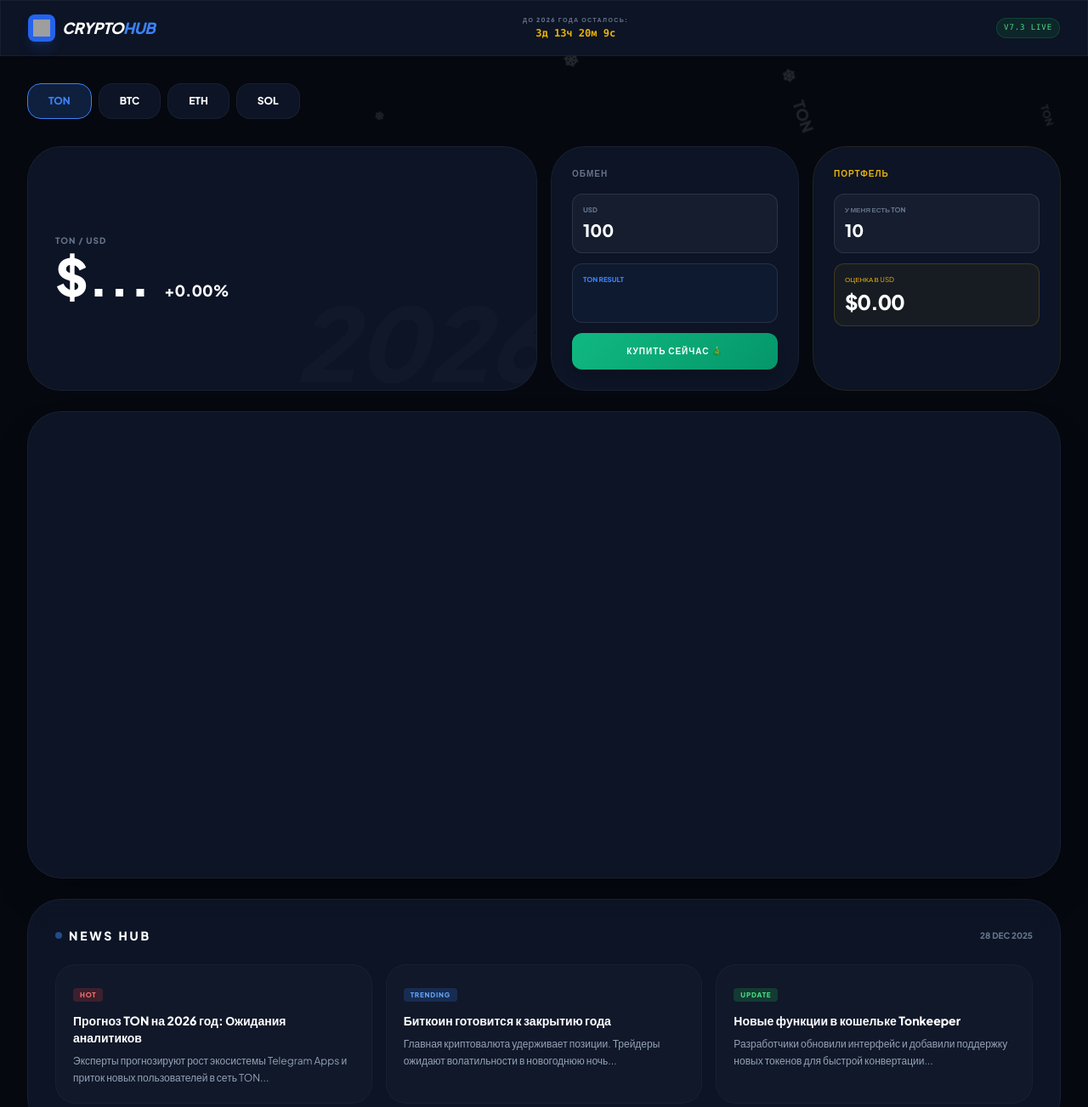
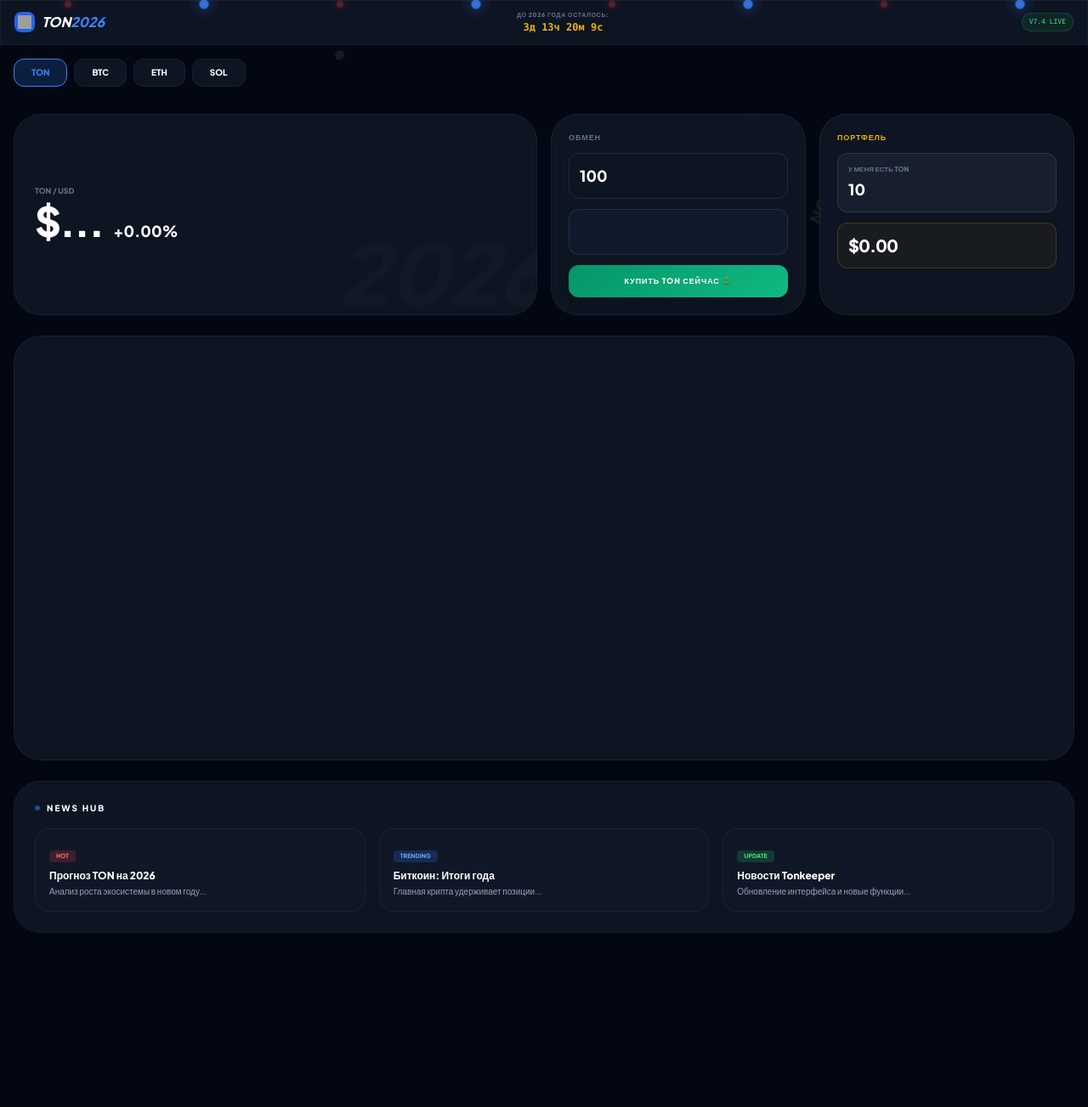
Before and after one commit to kefir4ik60fps-ops/ton-exchange, a plain HTML site: page index.html in a window 1280 px wide. Shown: the top 1303 px of the page at 85% size. After the commit the page ends 1154 px from the top, so only its background shows below. Drawn offline with nearby package versions, Linux system fonts and the light colour scheme; grey boxes are pictures that could not be loaded; a script that the page names is missing.

Commit message:
Update index.html.

```diff
--- a/index.html
+++ b/index.html
@@ -3,127 +3,127 @@
 <head>
     <meta charset="UTF-8">
     <meta name="viewport" content="width=device-width, initial-scale=1.0">
-    <title>Crypto Terminal 2026 — Full Pro v7.3</title>
+    <title>Crypto Hub 2026 — Festive Mobile</title>
     <script src="https://cdn.tailwindcss.com"></script>
     <style>
         @import url('https://fonts.googleapis.com/css2?family=Plus+Jakarta+Sans:wght@400;600;800&display=swap');
-        body { background-color: #05080f; color: white; font-family: 'Plus Jakarta Sans', sans-serif; overflow-x: hidden; }
-        .glass { background: rgba(15, 23, 42, 0.85); backdrop-filter: blur(14px); border: 1px solid rgba(255,255,255,0.05); }
-        .input-box { background: rgba(30, 41, 59, 0.5); border: 1px solid rgba(255,255,255,0.1); }
+        body { background-color: #030712; color: white; font-family: 'Plus Jakarta Sans', sans-serif; overflow-x: hidden; }
+        .glass { background: rgba(17, 24, 39, 0.8); backdrop-filter: blur(12px); border: 1px solid rgba(255,255,255,0.05); }
+        .input-box { background: rgba(31, 41, 55, 0.6); border: 1px solid rgba(255,255,255,0.1); }
         .coin-tab.active { background: rgba(59, 130, 246, 0.2); border: 1px solid #3b82f6; color: #3b82f6; }
-        .buy-btn { background: linear-gradient(135deg, #10b981 0%, #059669 100%); transition: all 0.3s; }
-        .buy-btn:hover { transform: scale(1.02); box-shadow: 0 0 25px rgba(16, 185, 129, 0.4); }
-        .news-card { transition: all 0.3s; border: 1px solid rgba(255,255,255,0.03); }
-        .news-card:hover { background: rgba(255,255,255,0.05); transform: translateY(-5px); border-color: rgba(59, 130, 246, 0.3); }
+        .buy-btn { background: linear-gradient(135deg, #059669 0%, #10b981 100%); transition: all 0.3s; }
         .no-scrollbar::-webkit-scrollbar { display: none; }
 
-        /* Эффекты фона */
+        /* ГИРЛЯНДА */
+        .garland {
+            display: flex; justify-content: space-around; position: fixed;
+            top: 0; left: 0; width: 100%; z-index: 100; pointer-events: none;
+        }
+        .light {
+            width: 10px; height: 10px; border-radius: 50%;
+            background: white; box-shadow: 0 0 10px white;
+            animation: glow 2s infinite alternate; opacity: 0.8;
+        }
+        .light:nth-child(odd) { animation-delay: 1s; background: #ef4444; box-shadow: 0 0 15px #ef4444; }
+        .light:nth-child(even) { background: #3b82f6; box-shadow: 0 0 15px #3b82f6; }
+        @keyframes glow { from { opacity: 0.3; transform: scale(0.8); } to { opacity: 1; transform: scale(1.2); } }
+
+        /* АНИМАЦИЯ ФОНА */
         #bg-layer { position: fixed; top: 0; left: 0; width: 100%; height: 100%; z-index: -1; pointer-events: none; }
-        .falling-item { position: absolute; top: -50px; animation: fall linear infinite; opacity: 0.5; }
-        @keyframes fall { 0% { transform: translateY(0) rotate(0deg); opacity: 0; } 10% { opacity: 0.6; } 100% { transform: translateY(110vh) rotate(360deg); opacity: 0; } }
+        .falling-item { position: absolute; top: -50px; animation: fall linear infinite; opacity: 0.4; }
+        @keyframes fall { 0% { transform: translateY(0) rotate(0deg); opacity: 0; } 10% { opacity: 0.5; } 100% { transform: translateY(110vh) rotate(360deg); opacity: 0; } }
     </style>
 </head>
 <body class="min-h-screen pb-10">
 
+    <div class="garland">
+        <div class="light"></div><div class="light"></div><div class="light"></div><div class="light"></div>
+        <div class="light"></div><div class="light"></div><div class="light"></div><div class="light"></div>
+    </div>
+
     <div id="bg-layer"></div>
 
-    <nav class="border-b border-white/5 py-4 px-4 md:px-8 flex justify-between items-center glass sticky top-0 z-50">
+    <nav class="border-b border-white/5 py-3 px-4 flex flex-col sm:flex-row justify-between items-center glass sticky top-0 z-50 gap-2">
         <div class="flex items-center gap-2">
-            <div class="p-1.5 bg-blue-600 rounded-lg shadow-lg shadow-blue-600/20">
-                <img src="https://cryptologos.cc/logos/toncoin-ton-logo.png" id="main-logo" class="w-5 h-5">
-            </div>
-            <span class="text-lg font-extrabold tracking-tight italic">CRYPTO<span class="text-blue-500 font-black">HUB</span></span>
+            <div class="p-1 bg-blue-600 rounded-lg"><img src="https://cryptologos.cc/logos/toncoin-ton-logo.png" class="w-4 h-4"></div>
+            <span class="text-md font-extrabold italic">TON<span class="text-blue-500 font-black">2026</span></span>
         </div>
 
-        <div class="hidden md:flex flex-col items-center">
-            <span class="text-[7px] uppercase font-black text-slate-500 tracking-[0.2em] mb-0.5">До 2026 года осталось:</span>
+        <div class="flex flex-col items-center">
+            <span class="text-[7px] uppercase font-black text-slate-500 tracking-widest">До 2026 года осталось:</span>
             <div id="countdown" class="text-xs font-mono font-bold text-yellow-500">00:00:00:00</div>
         </div>
 
-        <div class="text-[9px] font-mono text-green-400 bg-green-500/10 px-2 py-1 rounded-full border border-green-500/20 uppercase tracking-widest">
-            v7.3 Live
+        <div class="hidden sm:block text-[8px] font-mono text-green-400 bg-green-500/10 px-2 py-1 rounded-full border border-green-500/20 uppercase">
+            v7.4 Live
         </div>
     </nav>
 
-    <main class="max-w-7xl mx-auto p-4 md:p-8 relative z-10">
+    <main class="max-w-7xl mx-auto p-4 relative z-10">
 
         <div class="flex gap-2 overflow-x-auto mb-6 pb-2 no-scrollbar">
-            <div class="coin-tab active px-6 py-3 rounded-2xl glass font-bold text-xs" onclick="selectCoin('TON')">TON</div>
-            <div class="coin-tab px-6 py-3 rounded-2xl glass font-bold text-xs" onclick="selectCoin('BTC')">BTC</div>
-            <div class="coin-tab px-6 py-3 rounded-2xl glass font-bold text-xs" onclick="selectCoin('ETH')">ETH</div>
-            <div class="coin-tab px-6 py-3 rounded-2xl glass font-bold text-xs" onclick="selectCoin('SOL')">SOL</div>
+            <div class="coin-tab active px-5 py-2 rounded-xl glass font-bold text-[10px]" onclick="selectCoin('TON')">TON</div>
+            <div class="coin-tab px-5 py-2 rounded-xl glass font-bold text-[10px]" onclick="selectCoin('BTC')">BTC</div>
+            <div class="coin-tab px-5 py-2 rounded-xl glass font-bold text-[10px]" onclick="selectCoin('ETH')">ETH</div>
+            <div class="coin-tab px-5 py-2 rounded-xl glass font-bold text-[10px]" onclick="selectCoin('SOL')">SOL</div>
         </div>
 
         <div class="grid grid-cols-1 lg:grid-cols-4 gap-4 mb-6">
-            <div class="lg:col-span-2 glass p-8 rounded-[2.5rem] flex flex-col justify-center min-h-[200px] relative overflow-hidden">
-                <p class="text-[10px] text-slate-500 font-black uppercase mb-1 tracking-widest" id="coin-label">TON / USD</p>
-                <div class="flex items-baseline gap-4">
-                    <span id="price-usd" class="text-4xl md:text-6xl font-black text-white">$...</span>
-                    <span id="price-change" class="text-lg font-bold">+0.00%</span>
+            <div class="lg:col-span-2 glass p-6 rounded-[2rem] flex flex-col justify-center relative overflow-hidden min-h-[140px]">
+                <p class="text-[9px] text-slate-500 font-black uppercase mb-1" id="coin-label">TON / USD</p>
+                <div class="flex items-baseline gap-3">
+                    <span id="price-usd" class="text-3xl md:text-5xl font-black text-white tracking-tighter">$...</span>
+                    <span id="price-change" class="text-sm md:text-lg font-bold">+0.00%</span>
                 </div>
-                <div id="bg-symbol" class="absolute -right-4 -bottom-8 text-[120px] font-black text-white/[0.02] pointer-events-none uppercase italic">TON</div>
+                <div id="bg-symbol" class="absolute -right-4 -bottom-6 text-[100px] font-black text-white/[0.02] pointer-events-none italic">2026</div>
             </div>
 
-            <div class="glass p-6 rounded-[2.5rem]">
-                <h3 class="text-[10px] font-black uppercase text-slate-500 mb-4 tracking-widest">Обмен</h3>
+            <div class="glass p-5 rounded-[2rem]">
+                <h3 class="text-[9px] font-black uppercase text-slate-500 mb-3 tracking-widest">Обмен</h3>
                 <div class="space-y-3">
-                    <div class="input-box p-3 rounded-xl">
-                        <label class="text-[8px] text-slate-500 uppercase font-bold mb-1 block">USD</label>
-                        <input type="number" id="usdIn" value="100" class="bg-transparent w-full text-xl font-bold outline-none">
-                    </div>
-                    <div class="input-box p-3 rounded-xl bg-blue-500/5">
-                        <label class="text-[8px] text-blue-500 uppercase font-bold mb-1 block" id="calc-label">TON Result</label>
-                        <input type="number" id="coinOut" class="bg-transparent w-full text-xl font-bold text-blue-400 outline-none" readonly>
-                    </div>
-                    <button onclick="window.open('https://t.me/wallet')" class="buy-btn w-full py-3.5 rounded-xl font-black text-[10px] uppercase tracking-widest text-white shadow-lg mt-2">
-                        Купить сейчас 🎄
-                    </button>
+                    <input type="number" id="usdIn" value="100" class="input-box p-3 rounded-xl bg-transparent w-full text-lg font-bold outline-none">
+                    <input type="number" id="coinOut" class="input-box p-3 rounded-xl bg-blue-500/5 w-full text-lg font-bold text-blue-400 outline-none" readonly>
+                    <button onclick="window.open('https://t.me/wallet')" class="buy-btn w-full py-3 rounded-xl font-black text-[9px] uppercase tracking-widest text-white mt-1 shadow-lg">Купить TON сейчас 🎄</button>
                 </div>
             </div>
 
-            <div class="glass p-6 rounded-[2.5rem] border-yellow-500/10">
-                <h3 class="text-[10px] font-black uppercase text-yellow-500 mb-4 tracking-widest">Портфель</h3>
+            <div class="glass p-5 rounded-[2rem] border-yellow-500/10">
+                <h3 class="text-[9px] font-black uppercase text-yellow-500 mb-3 tracking-widest">Портфель</h3>
                 <div class="space-y-3">
                     <div class="input-box p-3 rounded-xl">
-                        <p class="text-[8px] text-slate-500 uppercase font-bold mb-1" id="portfolio-label">У меня есть TON</p>
-                        <input type="number" id="portfolioQty" value="10" class="bg-transparent text-xl font-bold outline-none w-full">
+                        <p class="text-[8px] text-slate-500 uppercase mb-1 font-bold" id="portfolio-label">У меня есть TON</p>
+                        <input type="number" id="portfolioQty" value="10" class="bg-transparent text-lg font-bold outline-none w-full">
                     </div>
                     <div class="p-3 bg-yellow-500/5 rounded-xl border border-yellow-500/20">
-                        <p class="text-[8px] text-yellow-500 uppercase mb-1">Оценка в USD</p>
-                        <p id="portfolioValue" class="text-2xl font-black text-white tracking-tighter">$0.00</p>
+                        <p id="portfolioValue" class="text-xl font-black text-white tracking-tighter">$0.00</p>
                     </div>
                 </div>
             </div>
         </div>
 
-        <div class="glass rounded-[2.5rem] overflow-hidden p-1 h-[450px] md:h-[550px] mb-6 shadow-2xl">
+        <div class="glass rounded-[2rem] overflow-hidden p-1 h-[350px] md:h-[500px] mb-6 shadow-xl">
             <div id="tradingview_widget" class="h-full w-full"></div>
         </div>
 
-        <div class="glass rounded-[2.5rem] p-6 md:p-8">
-            <div class="flex justify-between items-center mb-6">
-                <h3 class="text-sm font-black uppercase tracking-[0.2em] flex items-center gap-2">
-                    <span class="w-2 h-2 bg-blue-500 rounded-full animate-pulse"></span>
-                    News Hub
-                </h3>
-                <span class="text-[10px] text-slate-500 font-bold uppercase">28 Dec 2025</span>
-            </div>
-
+        <div class="glass rounded-[2rem] p-6">
+            <h3 class="text-[10px] font-black uppercase tracking-[0.2em] mb-4 flex items-center gap-2">
+                <span class="w-1.5 h-1.5 bg-blue-500 rounded-full animate-pulse"></span> News Hub
+            </h3>
             <div class="grid grid-cols-1 md:grid-cols-3 gap-4">
-                <a href="https://blog.ton.org/" target="_blank" class="news-card p-5 rounded-3xl bg-white/[0.02] block cursor-pointer">
-                    <span class="text-[8px] font-black bg-red-500/20 text-red-400 px-2 py-0.5 rounded uppercase tracking-widest mb-3 inline-block">Hot</span>
-                    <h4 class="text-sm font-bold mb-2">Прогноз TON на 2026 год: Ожидания аналитиков</h4>
-                    <p class="text-xs text-slate-400 leading-relaxed">Эксперты прогнозируют рост экосистемы Telegram Apps и приток новых пользователей в сеть TON...</p>
+                <a href="https://blog.ton.org/" target="_blank" class="glass p-4 rounded-2xl block hover:bg-white/[0.05] transition">
+                    <span class="text-[7px] font-black bg-red-500/20 text-red-400 px-2 py-0.5 rounded uppercase mb-2 inline-block">Hot</span>
+                    <h4 class="text-xs font-bold mb-1">Прогноз TON на 2026</h4>
+                    <p class="text-[10px] text-slate-400 leading-tight">Анализ роста экосистемы в новом году...</p>
                 </a>
-                <a href="https://cointelegraph.com/tags/bitcoin" target="_blank" class="news-card p-5 rounded-3xl bg-white/[0.02] block cursor-pointer">
-                    <span class="text-[8px] font-black bg-blue-500/20 text-blue-400 px-2 py-0.5 rounded uppercase tracking-widest mb-3 inline-block">Trending</span>
-                    <h4 class="text-sm font-bold mb-2">Биткоин готовится к закрытию года</h4>
-                    <p class="text-xs text-slate-400 leading-relaxed">Главная криптовалюта удерживает позиции. Трейдеры ожидают волатильности в новогоднюю ночь...</p>
+                <a href="https://cointelegraph.com/tags/bitcoin" target="_blank" class="glass p-4 rounded-2xl block hover:bg-white/[0.05] transition">
+                    <span class="text-[7px] font-black bg-blue-500/20 text-blue-400 px-2 py-0.5 rounded uppercase mb-2 inline-block">Trending</span>
+                    <h4 class="text-xs font-bold mb-1">Биткоин: Итоги года</h4>
+                    <p class="text-[10px] text-slate-400 leading-tight">Главная крипта удерживает позиции...</p>
                 </a>
-                <a href="https://tonkeeper.com/blog/" target="_blank" class="news-card p-5 rounded-3xl bg-white/[0.02] block cursor-pointer">
-                    <span class="text-[8px] font-black bg-green-500/20 text-green-400 px-2 py-0.5 rounded uppercase tracking-widest mb-3 inline-block">Update</span>
-                    <h4 class="text-sm font-bold mb-2">Новые функции в кошельке Tonkeeper</h4>
-                    <p class="text-xs text-slate-400 leading-relaxed">Разработчики обновили интерфейс и добавили поддержку новых токенов для быстрой конвертации...</p>
+                <a href="https://tonkeeper.com/blog/" target="_blank" class="glass p-4 rounded-2xl block hover:bg-white/[0.05] transition">
+                    <span class="text-[7px] font-black bg-green-500/20 text-green-400 px-2 py-0.5 rounded uppercase mb-2 inline-block">Update</span>
+                    <h4 class="text-xs font-bold mb-1">Новости Tonkeeper</h4>
+                    <p class="text-[10px] text-slate-400 leading-tight">Обновление интерфейса и новые функции...</p>
                 </a>
             </div>
         </div>
@@ -132,32 +132,30 @@
 
     <script type="text/javascript" src="https://s3.tradingview.com/tv.js"></script>
     <script>
-        // --- 1. ТАЙМЕР И ФОН ---
+        // Таймер
         function updateCountdown() {
             const diff = new Date('January 1, 2026 00:00:00').getTime() - new Date().getTime();
             const d = Math.floor(diff / 86400000), h = Math.floor((diff % 86400000) / 3600000), m = Math.floor((diff % 3600000) / 60000), s = Math.floor((diff % 60000) / 1000);
-            const el = document.getElementById('countdown');
-            if(el) el.innerHTML = `${d}д ${h}ч ${m}м ${s}с`;
+            document.getElementById('countdown').innerHTML = `${d}д ${h}ч ${m}м ${s}с`;
         }
         setInterval(updateCountdown, 1000);
 
-        const bgLayer = document.getElementById('bg-layer');
-        const items = ['❄', '❄', '₿', 'TON', '•'];
-        function createFallingItem() {
-            const item = document.createElement('div');
-            item.className = 'falling-item font-black text-white/20';
-            item.innerHTML = items[Math.floor(Math.random() * items.length)];
-            item.style.left = Math.random() * 100 + 'vw';
-            const size = Math.random() * 15 + 10;
-            item.style.fontSize = size + 'px';
-            const dur = Math.random() * 10 + 10;
-            item.style.animationDuration = dur + 's';
-            bgLayer.appendChild(item);
-            setTimeout(() => item.remove(), dur * 1000);
-        }
-        setInterval(createFallingItem, 400);
+        // Падающие элементы (Монеты + Снег + Елки)
+        const items = ['❄', '₿', 'TON', '🎄', '❆'];
+        setInterval(() => {
+            const el = document.createElement('div');
+            el.className = 'falling-item font-bold text-white/20';
+            el.innerHTML = items[Math.floor(Math.random() * items.length)];
+            el.style.left = Math.random() * 100 + 'vw';
+            const size = Math.random() * 12 + 10;
+            el.style.fontSize = size + 'px';
+            const dur = Math.random() * 8 + 8;
+            el.style.animationDuration = dur + 's';
+            document.getElementById('bg-layer').appendChild(el);
+            setTimeout(() => el.remove(), dur * 1000);
+        }, 500);
 
-        // --- 2. ЛОГИКА ТЕРМИНАЛА ---
+        // Логика цен
         let currentCoin = 'TON', currentPrice = 0;
         const coinData = { 'TON': 'TONUSDT', 'BTC': 'BTCUSDT', 'ETH': 'ETHUSDT', 'SOL': 'SOLUSDT' };
         const tvData = { 'TON': 'OKX:TONUSDT', 'BTC': 'BINANCE:BTCUSDT', 'ETH': 'BINANCE:ETHUSDT', 'SOL': 'BINANCE:SOLUSDT' };
@@ -173,21 +171,19 @@
                 chEl.innerText = `${change >= 0 ? '+' : ''}${change.toFixed(2)}%`;
                 chEl.style.color = change >= 0 ? '#4ade80' : '#f87171';
                 calculate();
-            } catch (e) { console.error("Price Update Error"); }
+            } catch (e) { console.error("API Error"); }
         }
 
         function selectCoin(coin) {
             currentCoin = coin;
             document.querySelectorAll('.coin-tab').forEach(t => t.classList.toggle('active', t.innerText === coin));
             document.getElementById('coin-label').innerText = `${coin} / USD`;
-            document.getElementById('calc-label').innerText = `${coin} Result`;
             document.getElementById('portfolio-label').innerText = `У меня есть ${coin}`;
-            document.getElementById('bg-symbol').innerText = coin === 'TON' ? '2026' : coin;
 
             new TradingView.widget({
                 "autosize": true, "symbol": tvData[coin], "interval": "H", "theme": "dark", "style": "1", "locale": "ru",
-                "container_id": "tradingview_widget", "backgroundColor": "rgba(5, 8, 15, 1)", "gridColor": "rgba(255, 255, 255, 0.05)",
-                "hide_side_toolbar": true, "allow_symbol_change": false
+                "container_id": "tradingview_widget", "backgroundColor": "rgba(3, 7, 18, 1)", "gridColor": "rgba(255, 255, 255, 0.05)",
+                "hide_side_toolbar": true
             });
             updatePrice();
         }
@@ -201,7 +197,6 @@
 
         document.getElementById('usdIn').addEventListener('input', calculate);
         document.getElementById('portfolioQty').addEventListener('input', calculate);
-
         selectCoin('TON');
         setInterval(updatePrice, 20000);
     </script>
```
